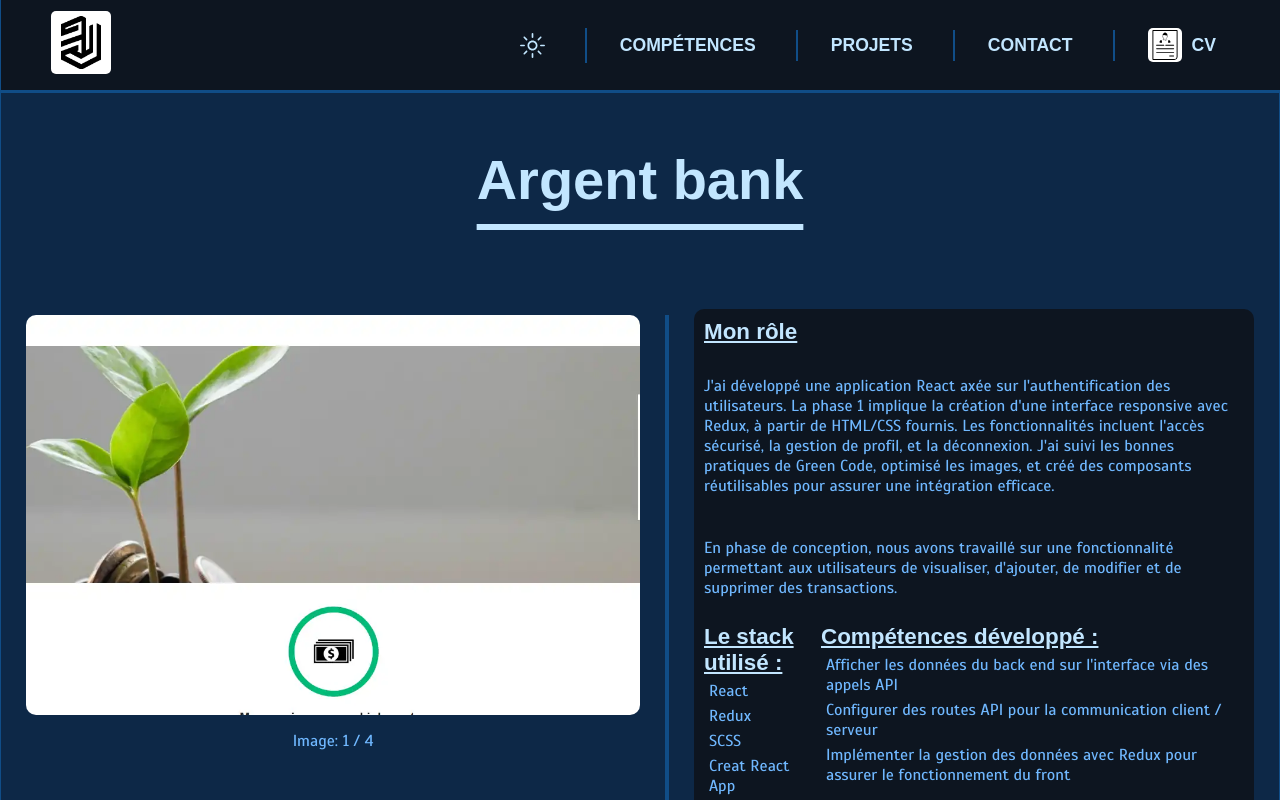
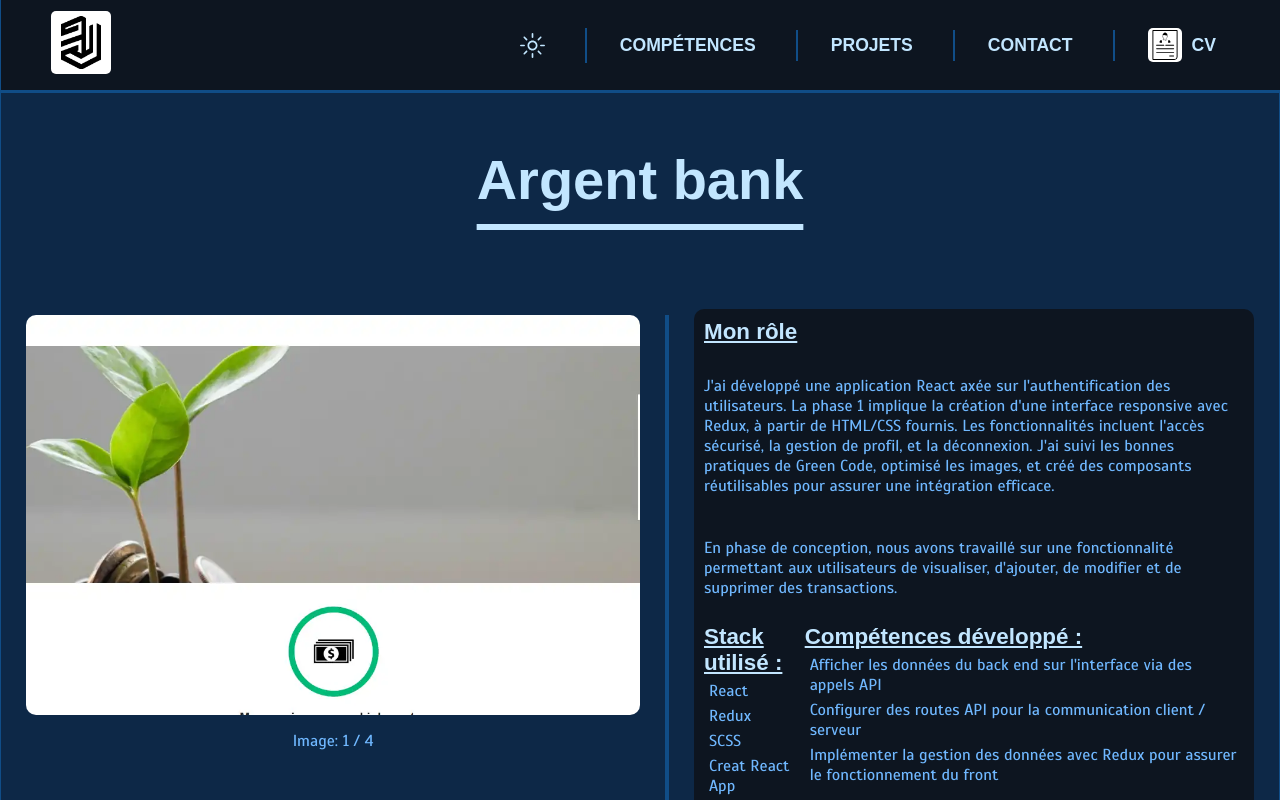
Before and after one commit to Jonathan47G/portfolio, a Next.js app: page /projet/1 in a window 1280 px wide. Shown: the top 800 px of the page. Built offline with nearby package versions, Linux system fonts and the light colour scheme; a web font is replaced by a local one.

Commit message:
Modification cv

```diff
--- a/src/composants/elements/DetailsProjets.tsx
+++ b/src/composants/elements/DetailsProjets.tsx
@@ -27,7 +27,7 @@ const Work: React.FC<SliderProps> = ({
 			))}
 			<div className="main__information__liste">
 				<ul>
-					<h2 className={bangla.className}>Le stack utilisé :</h2>
+					<h2 className={bangla.className}>Stack utilisé :</h2>
 					{stackTechnique.map((stack, index) => (
 						<li key={index}>{stack}</li>
 					))}
```
Also changed, not shown: 1 other file (tests, documents, lock files or other folders).
